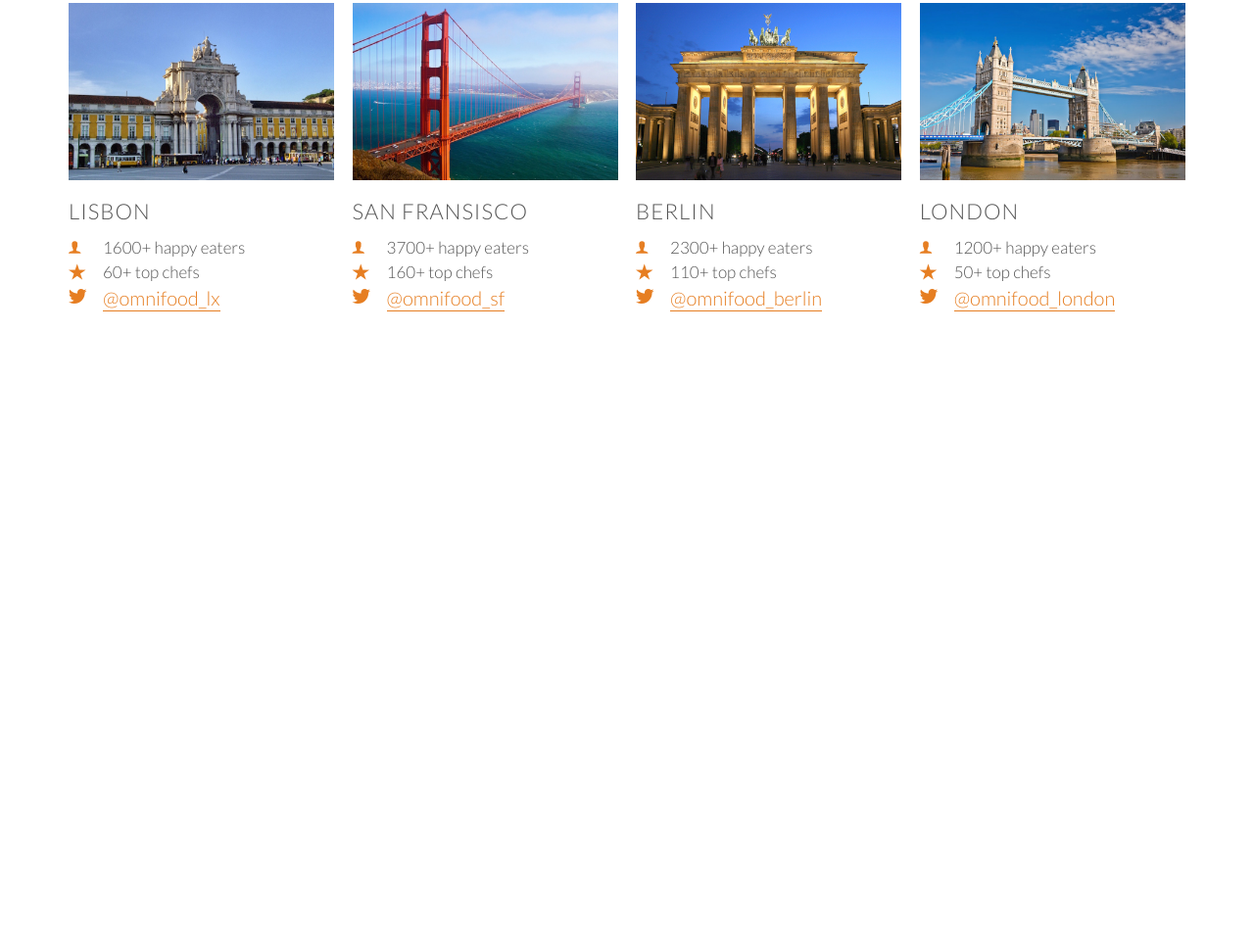
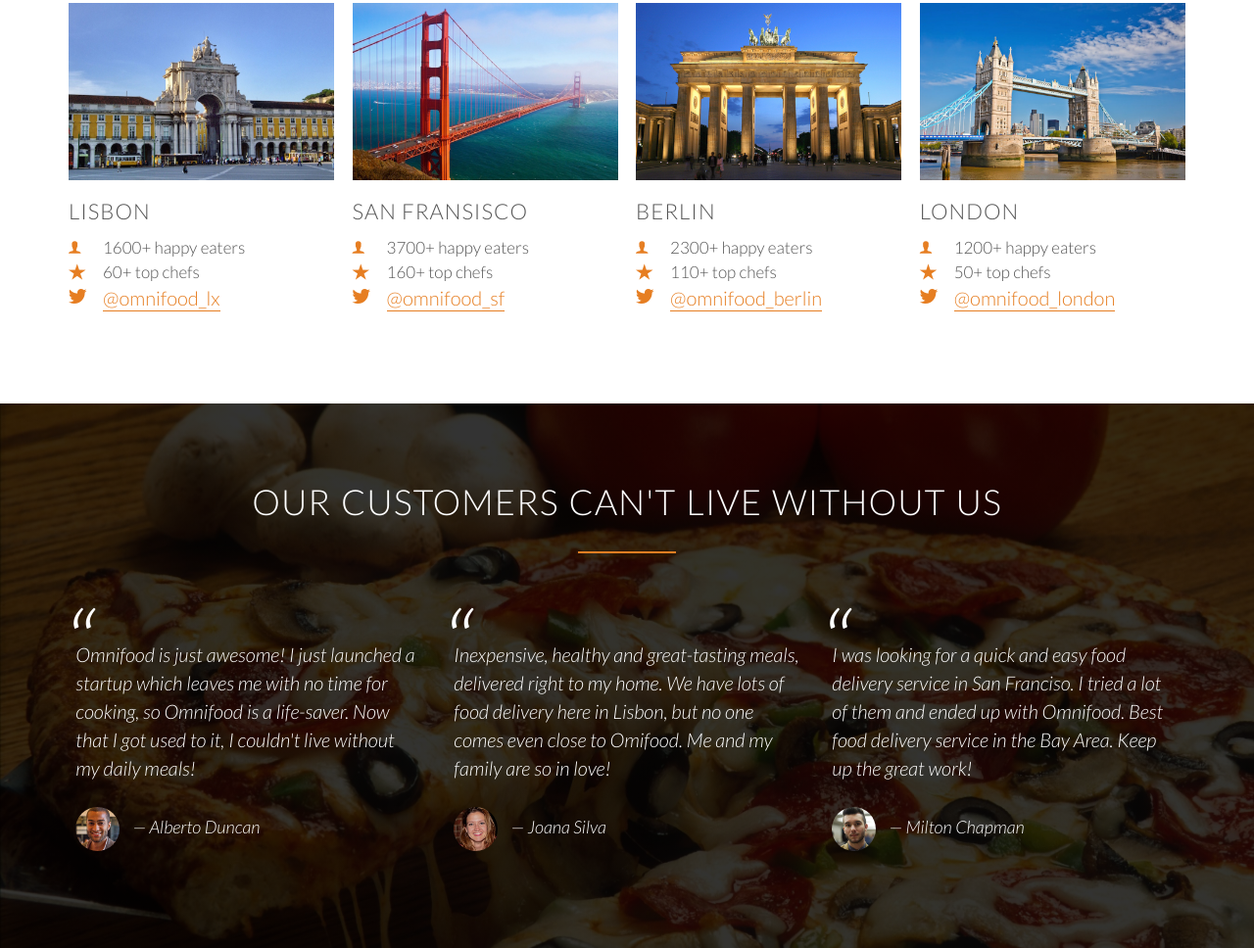
Before and after one commit to nehruperumalla/HTML-CSS, a plain HTML site: page omnifood/index.html in a window 1280 px wide. Shown: the part 2925-3893 px from the top of the page at 98% size. Before the commit the page ends 3337 px from the top, so only its background shows below. Drawn offline with Linux system fonts and the light colour scheme; files whose address does not match are found by name.

Commit message:
feat: Customer Testimonials

```diff
--- a/omnifood/index.html
+++ b/omnifood/index.html
@@ -243,6 +243,44 @@
                 </div>
             </div>
         </section>
+        <section class="section-testimonials">
+            <div class="row">
+                <h2>Our customers can't live without us</h2>
+            </div>
+            <div class="row">
+                <div class="col span-1-of-3">
+                    <blockquote>
+                        Omnifood is just awesome! I just launched a startup which leaves me with no time for cooking, so Omnifood is a life-saver. Now that I got used to it, I couldn't live without my daily meals!
+                        <cite><img src="resources/images/customer-1.jpg" alt="Alberto Duncan Image"> &mdash; Alberto Duncan</cite>
+                    </blockquote>
+                </div>
+                <div class="col span-1-of-3">
+                    <blockquote>
+                        Inexpensive, healthy and great-tasting meals, delivered right to my home. We have lots of food delivery here in Lisbon, but no one comes even close to Omifood. Me and my family are so in love!
+                        <cite><img src="resources/images/customer-2.jpg" alt="Joana Silva Image"> &mdash; Joana Silva</cite>
+                    </blockquote>
+                </div>
+                <div class="col span-1-of-3">
+                    <blockquote>
+                        I was looking for a quick and easy food delivery service in San Franciso. I tried a lot of them and ended up with Omnifood. Best food delivery service in the Bay Area. Keep up the great work!
+                        <cite><img src="resources/images/customer-3.jpg" alt="Milton Chapman Image"> &mdash; Milton Chapman</cite>
+                    </blockquote>
+                </div>
+            </div>
+        </section>
 
     </body>
 </html>
+
+<!--
+
+Section 5: Customer testimonials
+Title: Our customers can't live without us
+
+
+Inexpensive, healthy and great-tasting meals, delivered right to my home. We have lots of food delivery here in Lisbon, but no one comes even close to Omifood. Me and my family are so in love!
+(Joana Silva)
+
+I was looking for a quick and easy food delivery service in San Franciso. I tried a lot of them and ended up with Omnifood. Best food delivery service in the Bay Area. Keep up the great work!
+(Milton Chapman)
+-->
--- a/omnifood/resources/css/style.css
+++ b/omnifood/resources/css/style.css
@@ -190,6 +190,7 @@ header {
     background-size: cover;
     background-position: center;
     height: 100vh;
+    background-attachment: fixed;
 }
 
 .hero-text-box {
@@ -362,3 +363,49 @@ header {
 .city-showcase li {
     margin-bottom: 5px;
 }
+
+
+
+
+/* ------------------------------ */
+/* TESTIMONIALS */
+/* ------------------------------ */
+
+
+.section-testimonials {
+    background-image: linear-gradient(rgba(0, 0, 0, 0.8), rgba(0, 0, 0, 0.8)), url(img/back-customers.jpg);
+    background-size: cover;
+    color: #fff;
+    background-attachment: fixed;
+}
+
+blockquote {
+    padding: 2%;
+    font-style: italic;
+    line-height: 145%;
+    position: relative;
+    margin-top: 40px;
+}
+
+blockquote:before {
+    content: '\201C';
+    font-size: 500%;
+    display: block;
+    position: absolute;
+    top: -5px;
+    left: -5px;
+}
+
+cite {
+    display: block;
+    font-size: 90%;
+    margin-top: 25px;
+}
+
+cite img {
+    height: 45px;
+    border-radius: 50%;
+    margin-right: 10px;
+    vertical-align: middle;
+
+}
```
Also changed, not shown: omnifood/resources/css/img/back-customers.jpg (renamed from omnifood/resources/images/back-customers.jpg).
